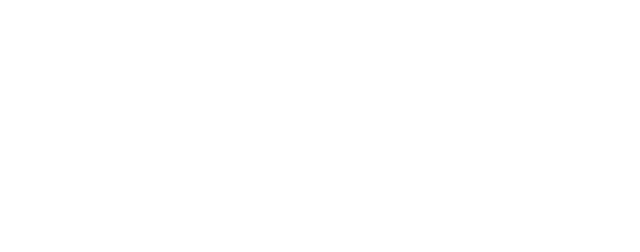
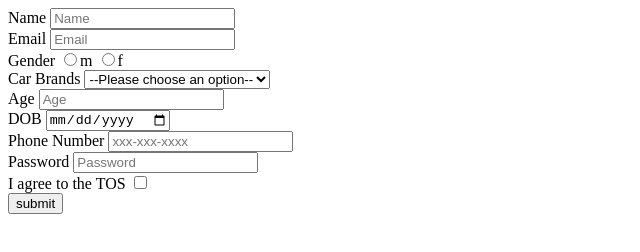
Before and after one commit to acciojob/signup-form-car-Diwakar-naik, a website: page main.html in a window 1280 px wide. Shown: the whole page, without its empty margins (0-640 px from the left). Drawn offline with Linux system fonts and the light colour scheme.

Commit message:
created a submission

```diff
--- a/main.html
+++ b/main.html
@@ -10,7 +10,44 @@
 	<!-- the entire body must be written by student -->
     <script type="text/javascript" src="./script.js">
 </script>
+<form action="#" method="post">
+	<label for = "name">Name</label>
+		<input type="text" id="name" placeholder="Name" required><br>
 
+	<label for = "email">Email</label>
+		<input type="email" id="email" placeholder="Email" required><br>
+
+	<label for="gender_m, gender_f" >Gender</label>
+
+	<input type="Radio" value="male" id="gender_m, gender_f" name ="gender" required>m
+
+	<input type="Radio" value="male" id="gender_m, gender_f" name ="gender" required>f<br>
+
+	<label for = "cars">Car Brands</label>
+		<select id = "cars" name ="--Please choose an option--">
+			<option>--Please choose an option--</option>
+			<option>Lamborgini</option>
+			<option>nano</option>
+			<option>BMW</option>
+		</select><br>
+
+	<label for = "age">Age</label>
+		<input type="number" id="age" placeholder="Age" required><br>
+
+	<label for = "dob">DOB</label>
+		<input type="date" id="dob" required><br>
+
+	<label for = "tel">Phone Number</label>
+		<input type="tel" id="tel" placeholder="xxx-xxx-xxxx"><br>
+
+	<label for = "password">Password</label>
+		<input type="password" id="password"  placeholder="Password" required><br>
+
+	<label for = "tos">I agree to the TOS</label>
+		<input type="checkbox" id="tos" required><br>
+
+	  <button type="submit">submit</button>
+</form>
 </body>
 
 </html>
```
